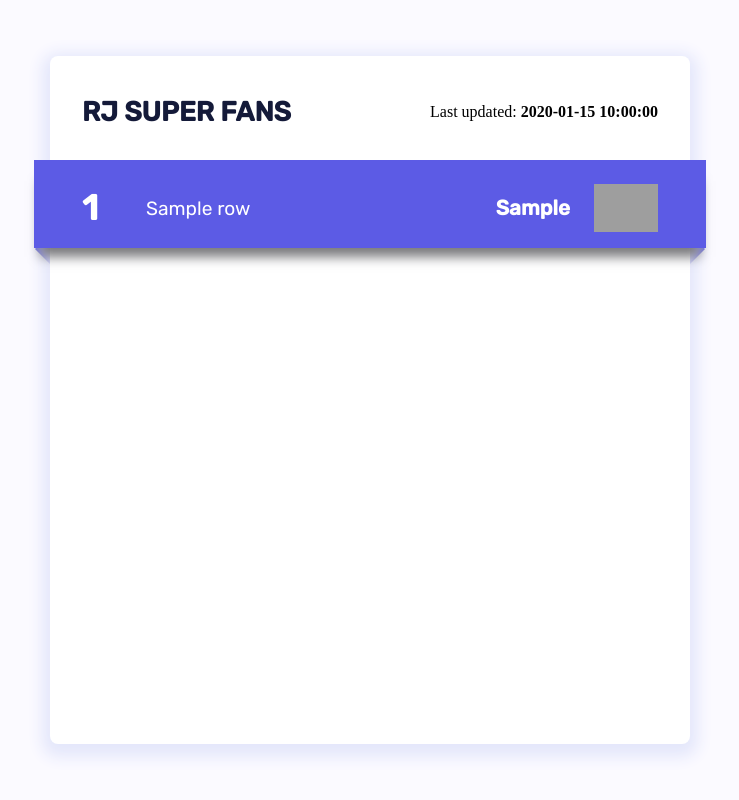
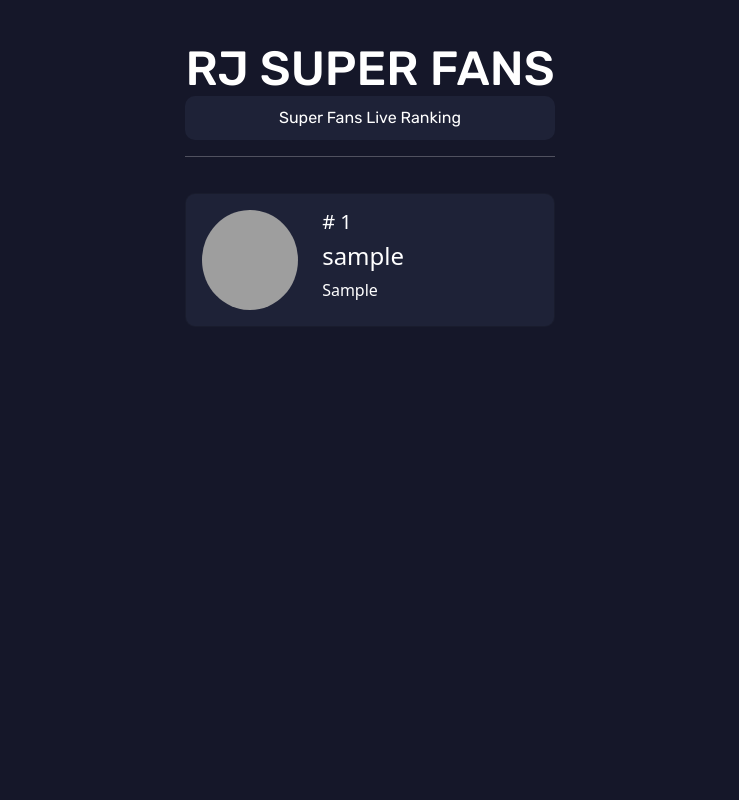
Before and after one commit to muhammadalix09/rjsuperfans-live-ranking, a Flask app: template templates/index.html in a window 1280 px wide. Shown: the whole page, without its empty margins (270-1009 px from the left). Run offline with Flask 2, Linux system fonts and the light colour scheme; the template is opened without the code that fills it: most values are stand-ins (such as "Sample title", 1, 10 or a date in 2020); some libraries are stand-ins or nearby versions; grey boxes are pictures that could not be loaded.

Commit message:
Update index.html

```diff
--- a/templates/index.html
+++ b/templates/index.html
@@ -1,10 +1,11 @@
-<!DOCTYPE html>
+<!doctype html>
 <html lang="en">
 <head>
-    <link rel="preconnect" href="https://fonts.googleapis.com"/>
-    <link rel="preconnect" href="https://fonts.gstatic.com" crossorigin/>
-    <meta charset="UTF-8"/>
-    <meta name="viewport" content="width=device-width, initial-scale=1.0"/>
+    <meta charset="utf-8">
+    <meta name="viewport" content="width=device-width, initial-scale=1">
+    <title>RJ SUPER FANS</title>
+    <link href="https://cdn.jsdelivr.net/npm/bootstrap@5.3.3/dist/css/bootstrap.min.css" rel="stylesheet"
+          integrity="sha384-QWTKZyjpPEjISv5WaRU9OFeRpok6YctnYmDr5pNlyT2bRjXh0JMhjY6hW+ALEwIH" crossorigin="anonymous">
 
     <script src="https://unpkg.com/@phosphor-icons/web"></script>
     <link
@@ -14,279 +15,86 @@
 </head>
 
 <style>
-    * {
-        font-size: 62, 5%;
-        box-sizing: border-box;
-        margin: 0;
-    }
+    .container {
+        display: flex;
 
-    body {
-        height: 100%;
-        width: 100%;
-        min-height: 100vh;
-        background-color: #fbfaff;
-        display: flex;
-        align-items: center;
         justify-content: center;
-    }
-
-    main {
-        width: 40rem;
-        height: 43rem;
-        background-color: #ffffff;
-        -webkit-box-shadow: 0px 5px 15px 8px #e4e7fb;
-        box-shadow: 0px 5px 15px 8px #e4e7fb;
-        display: flex;
-        flex-direction: column;
-        align-items: center;
-        border-radius: 0.5rem;
-    }
-
-    #header {
-        width: 100%;
-        display: flex;
-        align-items: center;
-        justify-content: space-between;
-        padding: 2.5rem 2rem;
-    }
-
-    .share {
-        width: 4.5rem;
-        height: 3rem;
-        background-color: #f55e77;
-        border: 0;
-        border-bottom: 0.2rem solid #c0506a;
-        border-radius: 2rem;
-        cursor: pointer;
-    }
-
-    .share:active {
-        border-bottom: 0;
-    }
-
-    .share i {
-        color: #fff;
-        font-size: 2rem;
+        height: 100vh;
+        color: white;
     }
 
     h1 {
+        font-size: 3rem;
+        /* good font-family: 'Bebas Neue', cursive; */
         font-family: "Rubik", sans-serif;
-        font-size: 1.7rem;
-        color: #141a39;
-        text-transform: uppercase;
-        cursor: default;
     }
 
-    #leaderboard {
-        width: 100%;
-        position: relative;
-    }
-
-    table {
-        width: 100%;
-        border-collapse: collapse;
-        table-layout: fixed;
-        color: #141a39;
-        cursor: default;
-    }
-
-    tr {
-        transition: all 0.2s ease-in-out;
-        border-radius: 0.2rem;
-    }
-
-    tr:not(:first-child):hover {
-        background-color: #fff;
-        transform: scale(1.1);
-        -webkit-box-shadow: 0px 5px 15px 8px #e4e7fb;
-        box-shadow: 0px 5px 15px 8px #e4e7fb;
-    }
-
-    tr:nth-child(odd) {
-        background-color: #f9f9f9;
-    }
-
-    tr:nth-child(1) {
-        color: #fff;
-    }
-
-    td {
-        height: 5rem;
-        font-family: "Rubik", sans-serif;
-        font-size: 1.4rem;
-        padding: 1rem 2rem;
-        position: relative;
-    }
-
-    .number {
-        width: 1rem;
-        font-size: 2.2rem;
-        font-weight: bold;
-        text-align: left;
-    }
-
-    .name {
-        text-align: left;
-        font-size: 1.2rem;
-    }
-
-    .points {
-        font-weight: bold;
-        font-size: 1.3rem;
-        display: flex;
-        justify-content: flex-end;
-        align-items: center;
-    }
-
-    .points:first-child {
-        width: 10rem;
-    }
-
-    .gold-medal {
-        height: 3rem;
-        margin-left: 1.5rem;
-    }
-
-    .ribbon {
-        width: 42rem;
-        height: 5.5rem;
-        top: -0.5rem;
-        background-color: #5c5be5;
-        position: absolute;
-        left: -1rem;
-        -webkit-box-shadow: 0px 15px 11px -6px #7a7a7d;
-        box-shadow: 0px 15px 11px -6px #7a7a7d;
-    }
-
-    .ribbon::before {
-        content: "";
-        height: 1.5rem;
-        width: 1.5rem;
-        bottom: -0.8rem;
-        left: 0.35rem;
-        transform: rotate(45deg);
-        background-color: #5c5be5;
-        position: absolute;
-        z-index: -1;
-    }
-
-    .ribbon::after {
-        content: "";
-        height: 1.5rem;
-        width: 1.5rem;
-        bottom: -0.8rem;
-        right: 0.35rem;
-        transform: rotate(45deg);
-        background-color: #5c5be5;
-        position: absolute;
-        z-index: -1;
-    }
-
-    #buttons {
-        width: 100%;
-        margin-top: 3rem;
-        display: flex;
-        justify-content: center;
-        gap: 2rem;
-    }
-
-    .exit {
-        width: 11rem;
-        height: 3rem;
-        font-family: "Rubik", sans-serif;
-        font-size: 1.3rem;
-        text-transform: uppercase;
-        color: #7e7f86;
-        border: 0;
-        background-color: #fff;
-        border-radius: 2rem;
-        cursor: pointer;
-    }
-
-    .exit:hover {
-        border: 0.1rem solid #5c5be5;
-    }
-
-    .continue {
-        width: 11rem;
-        height: 3rem;
-        font-family: "Rubik", sans-serif;
-        font-size: 1.3rem;
-        color: #fff;
-        text-transform: uppercase;
-        background-color: #5c5be5;
-        border: 0;
-        border-bottom: 0.2rem solid #3838b8;
-        border-radius: 2rem;
-        cursor: pointer;
-    }
-
-    .continue:active {
-        border-bottom: 0;
-    }
-
-    @media (max-width: 740px) {
-        * {
-            font-size: 70%;
+    /* on mobile screens */
+    @media (max-width: 768px) {
+        h1 {
+            font-size: 2rem;
         }
     }
 
-    @media (max-width: 500px) {
-        * {
-            font-size: 55%;
-        }
-    }
+</style>
 
-    @media (max-width: 390px) {
-        * {
-            font-size: 45%;
-        }
-    }
-</style>
-<body>
-<main>
-    <div id="header">
-        <!--   center the title-->
-        <h1>RJ SUPER FANS
-<!--            <a style="font-size: 0.7rem; color: #5c5be5; text-decoration: none; background: #f9f9f9; padding: 0.2rem 0.5rem; border-radius: 0.2rem;"-->
-<!--                    href="/get-data">Refresh</a>-->
-        </h1>
+<body style="background-color: #151729;">
+<div class="container">
+    <div class="row">
+        <div class="col-12">
+
+            <h1 class="text-center" style="margin-top: 40px; height: max-content;">
+
+                RJ SUPER FANS</h1>
+            <p style="font-size: 1rem; font-family: 'Rubik', sans-serif; background: #1e2237; padding: 10px; border-radius: 10px; margin-top: -10px; width: 100%; text-align: center;">
+                Super Fans Live Ranking</p>
+
+            <hr>
+
+            <div class="row">
+                <div class="col-12">
+                    <!-- a card having an image (left) and a text (right) and subtitle -->
+                    {% for single_username in data %}
+                    <div class="card"
+                         style="background-color: #1e2237; color: white; border-radius: 10px; margin-top: 20px;">
+                        <div class="card-body">
+                            <div class="row">
+                                <div class="col-4">
+                                    <!-- Image in the static folder/ images folder / loop.index.jpg -->
+
+                                    <img src="{{ url_for('static', filename='images/' + loop.index|string + '.jpeg') }}"
+
+                                         style="border-radius: 50%; width: 100px; height: 100px; object-fit: cover;"
+                                         class="img-fluid" alt="...">
+
+                                </div>
+                                <div class="col-8">
+                                    <h5 class="card-title"># {{ loop.index }}</h5>
+                                    <h4 class="card-title">{{ single_username }}</h4>
+                                    <p class="card-text" >{{ super_heroes[loop.index -1] }}</p>
+
+                                </div>
+                            </div>
+                        </div>
+                    </div>
+
+                    {% endfor %}
 
 
-        <p>
-                Last updated: <b>{{ last_updated }}</b></p>
+
+                </div>
+            </div>
 
 
+        </div>
     </div>
-    <div id="leaderboard">
-        <div class="ribbon"></div>
-        <table>
-            {% for row in data %}
-
-            {% if loop.index == 1 %}
 
 
-            <tr>
-                <td class="number">{{ loop.index }}</td>
-                <td class="name">{{ row }}</td>
-                <td class="points">
-                    {{super_heroes[loop.index -1]}} <img class="gold-medal"
-                                    src="https://github.com/malunaridev/Challenges-iCodeThis/blob/master/4-leaderboard/assets/gold-medal.png?raw=true"
-                                    alt="gold medal"/>
-                </td>
-            </tr>
-            {% else %}
+</div>
 
-            <tr>
-                <td class="number">{{ loop.index }}</td>
-                <td class="name">{{ row }}</td>
-                <td class="points">{{super_heroes[loop.index -1]}}</td>
-            </tr>
-            {% endif %}
-            {% endfor %}
-        </table>
 
-    </div>
-</main>
+<script src="https://cdn.jsdelivr.net/npm/bootstrap@5.3.3/dist/js/bootstrap.bundle.min.js"
+        integrity="sha384-YvpcrYf0tY3lHB60NNkmXc5s9fDVZLESaAA55NDzOxhy9GkcIdslK1eN7N6jIeHz"
+        crossorigin="anonymous"></script>
 </body>
 </html>
```
